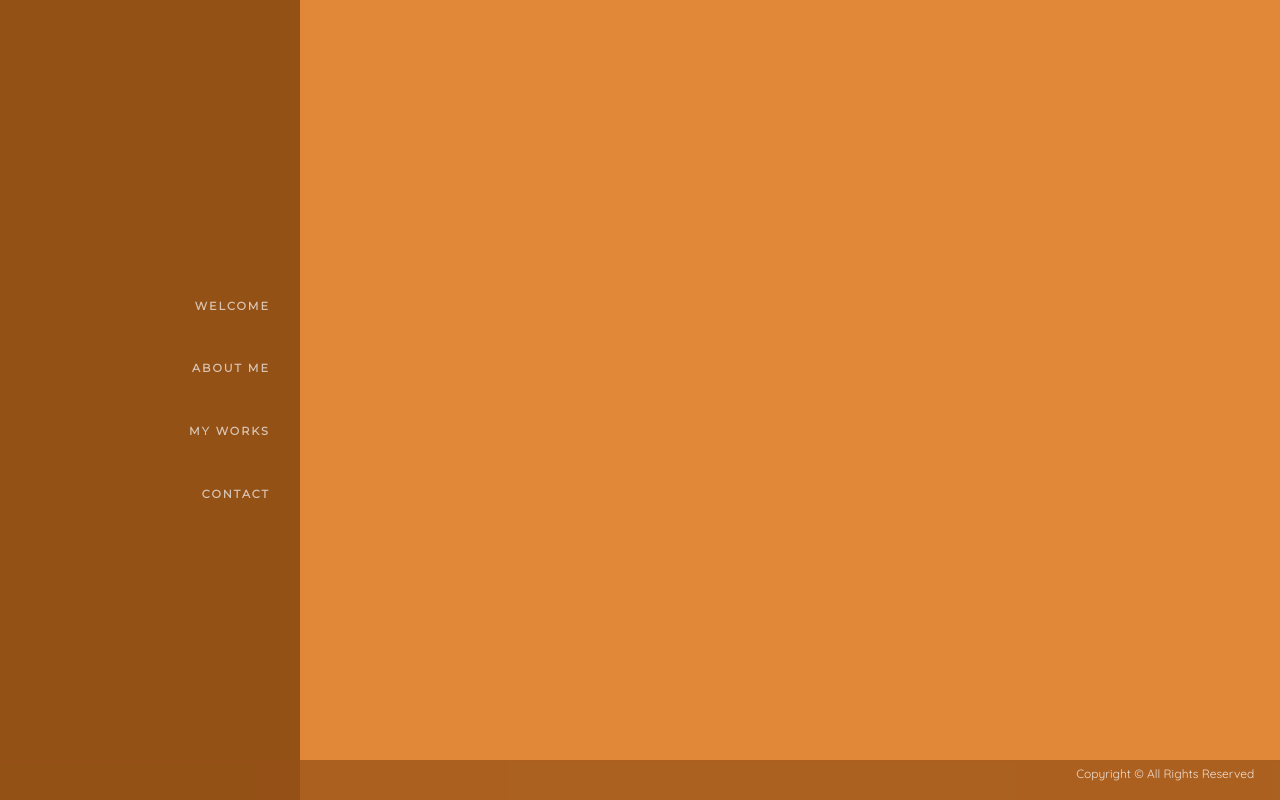
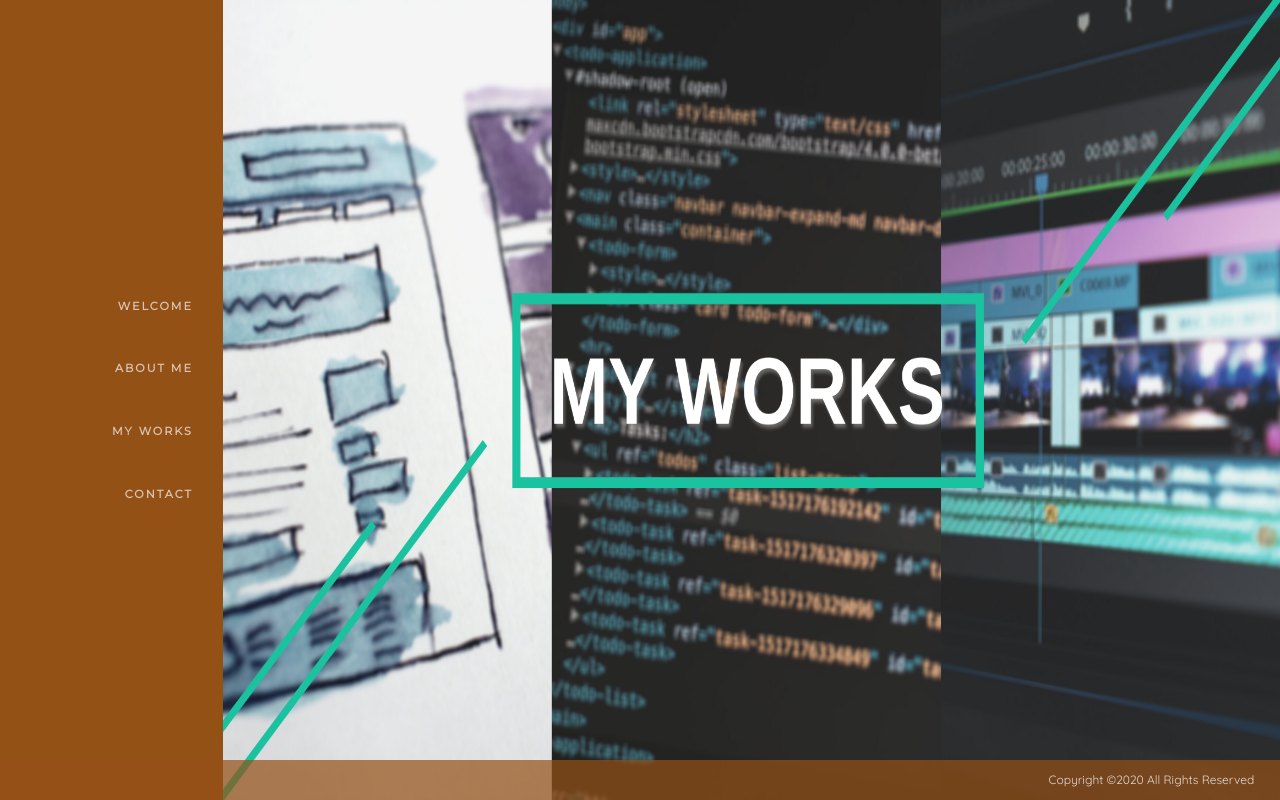
Before and after one commit to William46503/my_react_portfolio, a React (Create React App) app: page /project in a window 1280 px wide. Built offline with nearby package versions, Linux system fonts and the light colour scheme.

Commit message:
Added: Myproject Backgroundimg, Fixed: footer, urlButton links.

```diff
--- a/src/App.css
+++ b/src/App.css
@@ -54,7 +54,7 @@ body {
 .buttonContainer{
   position: absolute;
   display: flex;
-  top: 450px;
+  top: 65%;
   left: 6em;
 }
 
@@ -203,10 +203,24 @@ body {
 
 .footer-mainContainer p {
   color: #fff;
+  margin: 0;
   margin-right: 2%;
   align-self: center;
   float: right;
+  display: flex;
   font-size: 12px;
+  padding: 0;
   font-family: "Quicksand", sans-serif;
   opacity: 0.8;
 }
+
+
+/* -----------------------my-work--------------- */
+.myworkimg{
+  height:100vh;
+  width:100%;
+  resize: both;
+  background-size: cover;
+  background-position:center;
+  background-repeat: no-repeat;
+}
--- a/src/App.jsx
+++ b/src/App.jsx
@@ -1,6 +1,6 @@
 import React from "react";
 import { BrowserRouter, Switch, Route } from "react-router-dom";
-import Project from "./Component/Projects";
+import Project from "./Component/Project";
 import About from "./Component/About";
 import Welcome from "./Component/Welcome";
 import Navigation from "./Component/Navigation";
@@ -15,8 +15,8 @@ function App() {
           <Navigation />
           <Switch>
             <Route exact path="/" component={Welcome} />
+            <Route path="/project" component={Project} />
             <Route path="/about" component={About} />
-            <Route path="/project" componen={Project} />
           </Switch>
           <Footer />
         </div>
--- a/src/Component/Footer.jsx
+++ b/src/Component/Footer.jsx
@@ -2,8 +2,8 @@ import React from "react";
 import "../App.css";
 
 function Footer() {
-  let currentTime = new Date().toLocaleDateString();
-  const currentYear = currentTime.getFullYear;
+  const currentTime = new Date();
+  const currentYear = currentTime.getFullYear();
 
   return (
     <div className="footer-mainContainer">
--- /dev/null
+++ b/src/Component/Project.jsx
@@ -0,0 +1,17 @@
+import React from "react";
+import projectbackgroundimg from "../asset/projectbackgroundimg.png";
+// import Thumbnail from "./Thumbnail";
+
+function Project() {
+  return (
+    <div className="project-mainContainer">
+      <img
+        className="myworkimg"
+        src={projectbackgroundimg}
+        alt="Mywork-image"
+      />
+    </div>
+  );
+}
+
+export default Project;
--- a/src/Component/Projects.jsx
+++ /dev/null
@@ -1,13 +0,0 @@
-import React from "react";
-// import Thumbnail from "./Thumbnail";
-
-function Project(props) {
-  return (
-    <div>
-      <h1>My Works</h1>
-      {/* <Thumbnail link="" image="" title="" category="" /> */}
-    </div>
-  );
-}
-
-export default Project;
--- a/src/Component/Welcome.jsx
+++ b/src/Component/Welcome.jsx
@@ -16,6 +16,10 @@ function Welcome() {
         </div>
       </div>
       <div className="buttonContainer">
+        <a
+          target="_blank"
+          href="https://www.linkedin.com/in/william-l-w-lu-689167184/"
+        >
           <motion.button
             whileHover={{ scale: 1.1 }}
             whileTap={{ scale: 1.5 }}
@@ -25,7 +29,9 @@ function Welcome() {
             <FontAwesomeIcon className="faIcon" icon={faLinkedin} />
             LinkedIn
           </motion.button>
+        </a>
 
+        <a target="_blank" href="https://github.com/William46503">
           <motion.button
             whileHover={{ scale: 1.1 }}
             whileTap={{ scale: 1.5 }}
@@ -35,6 +41,7 @@ function Welcome() {
             <FontAwesomeIcon className="faIcon" icon={faGithubSquare} />
             Github
           </motion.button>
+        </a>
       </div>
     </div>
   );
```
Also changed, not shown: src/asset/projectbackgroundimg.png (added). Lines whose indentation alone changed are shown as unchanged.
